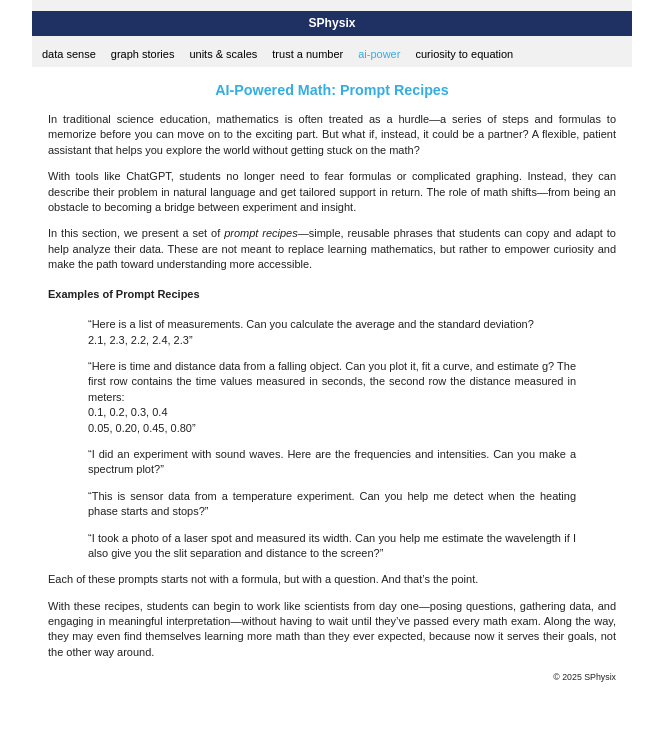
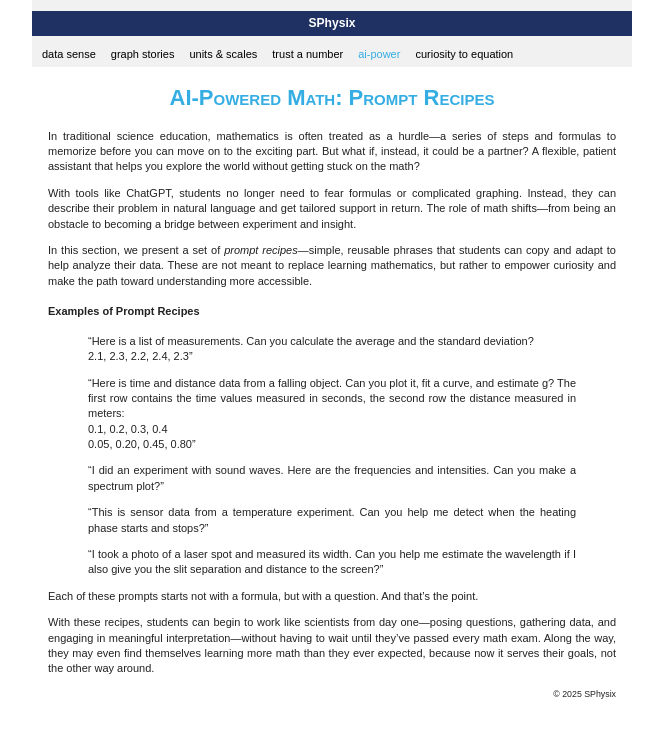
Before and after one commit to rplano/sphysix, a Jekyll site: the page built from chapters/2_5_AI.md, in a window 1280 px wide. Shown: the top 738 px of the page, without its empty margins (308-971 px from the left). Built offline with Jekyll 4.4.1, drawn with Linux system fonts in a browser that asks for light colours.

Commit message:
Update 2_5_AI.md

```diff
--- a/chapters/2_5_AI.md
+++ b/chapters/2_5_AI.md
@@ -3,7 +3,7 @@ layout: default
 title: 2.5 AI-Powered Math
 ---
 
-## AI-Powered Math: Prompt Recipes
+# AI-Powered Math: Prompt Recipes
 
 In traditional science education, mathematics is often treated as a hurdle—a series of steps and formulas to memorize before you can move on to the exciting part. But what if, instead, it could be a partner? A flexible, patient assistant that helps you explore the world without getting stuck on the math?
 
```
